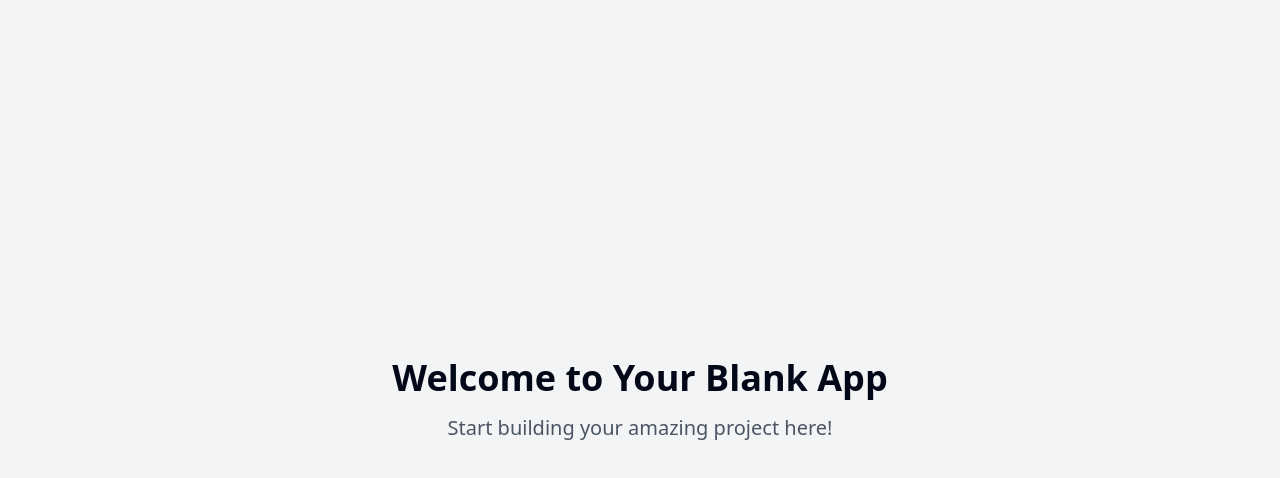
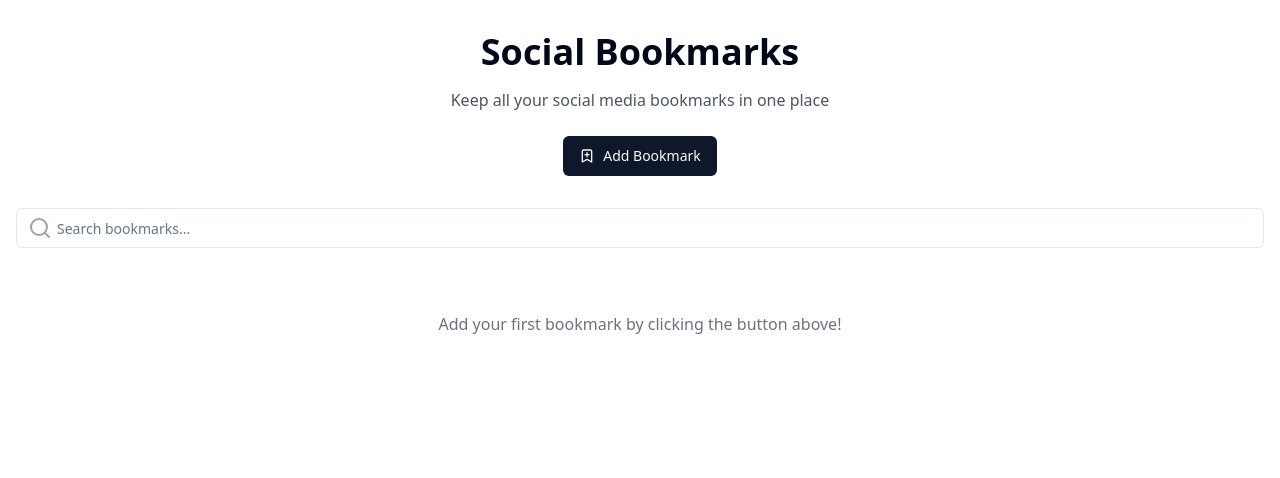
Before and after one commit to PushkarAgrawal13/social-nexus-bookmarks, a React (Vite) app: page / in a window 1280 px wide. Shown: the top 478 px of the page. Built offline with nearby package versions, Linux system fonts and the light colour scheme.

Commit message:
Add bookmark app
Implement the basic structure for a bookmark application.

```diff
--- /dev/null
+++ b/src/components/AddBookmarkDialog.tsx
@@ -0,0 +1,109 @@
+
+import { useState } from "react";
+import { Button } from "@/components/ui/button";
+import {
+  Dialog,
+  DialogContent,
+  DialogHeader,
+  DialogTitle,
+  DialogTrigger,
+} from "@/components/ui/dialog";
+import { Input } from "@/components/ui/input";
+import { Label } from "@/components/ui/label";
+import {
+  Select,
+  SelectContent,
+  SelectItem,
+  SelectTrigger,
+  SelectValue,
+} from "@/components/ui/select";
+import { Bookmark, SocialPlatform } from "@/types/bookmark";
+import { BookmarkPlus } from "lucide-react";
+
+interface AddBookmarkDialogProps {
+  onAddBookmark: (bookmark: Omit<Bookmark, 'id' | 'createdAt'>) => void;
+}
+
+export const AddBookmarkDialog = ({ onAddBookmark }: AddBookmarkDialogProps) => {
+  const [open, setOpen] = useState(false);
+  const [title, setTitle] = useState("");
+  const [url, setUrl] = useState("");
+  const [description, setDescription] = useState("");
+  const [platform, setPlatform] = useState<SocialPlatform>("twitter");
+
+  const handleSubmit = (e: React.FormEvent) => {
+    e.preventDefault();
+    onAddBookmark({
+      title,
+      url,
+      description,
+      platform,
+    });
+    setOpen(false);
+    setTitle("");
+    setUrl("");
+    setDescription("");
+    setPlatform("twitter");
+  };
+
+  return (
+    <Dialog open={open} onOpenChange={setOpen}>
+      <DialogTrigger asChild>
+        <Button className="gap-2">
+          <BookmarkPlus className="h-5 w-5" />
+          Add Bookmark
+        </Button>
+      </DialogTrigger>
+      <DialogContent>
+        <DialogHeader>
+          <DialogTitle>Add New Bookmark</DialogTitle>
+        </DialogHeader>
+        <form onSubmit={handleSubmit} className="space-y-4">
+          <div className="space-y-2">
+            <Label htmlFor="title">Title</Label>
+            <Input
+              id="title"
+              value={title}
+              onChange={(e) => setTitle(e.target.value)}
+              required
+            />
+          </div>
+          <div className="space-y-2">
+            <Label htmlFor="url">URL</Label>
+            <Input
+              id="url"
+              type="url"
+              value={url}
+              onChange={(e) => setUrl(e.target.value)}
+              required
+            />
+          </div>
+          <div className="space-y-2">
+            <Label htmlFor="description">Description (optional)</Label>
+            <Input
+              id="description"
+              value={description}
+              onChange={(e) => setDescription(e.target.value)}
+            />
+          </div>
+          <div className="space-y-2">
+            <Label htmlFor="platform">Platform</Label>
+            <Select value={platform} onValueChange={(value: SocialPlatform) => setPlatform(value)}>
+              <SelectTrigger>
+                <SelectValue />
+              </SelectTrigger>
+              <SelectContent>
+                <SelectItem value="twitter">Twitter</SelectItem>
+                <SelectItem value="facebook">Facebook</SelectItem>
+                <SelectItem value="instagram">Instagram</SelectItem>
+                <SelectItem value="linkedin">LinkedIn</SelectItem>
+                <SelectItem value="youtube">YouTube</SelectItem>
+              </SelectContent>
+            </Select>
+          </div>
+          <Button type="submit" className="w-full">Add Bookmark</Button>
+        </form>
+      </DialogContent>
+    </Dialog>
+  );
+};
--- /dev/null
+++ b/src/components/BookmarkCard.tsx
@@ -0,0 +1,36 @@
+
+import { Bookmark } from "@/types/bookmark";
+import { Twitter, Facebook, Instagram, Linkedin, Youtube } from "lucide-react";
+import { Card, CardContent, CardHeader } from "@/components/ui/card";
+
+const platformIcons = {
+  twitter: Twitter,
+  facebook: Facebook,
+  instagram: Instagram,
+  linkedin: Linkedin,
+  youtube: Youtube,
+};
+
+export const BookmarkCard = ({ bookmark }: { bookmark: Bookmark }) => {
+  const Icon = platformIcons[bookmark.platform];
+
+  return (
+    <Card className="hover:shadow-lg transition-shadow">
+      <CardHeader className="flex flex-row items-center gap-2">
+        <Icon className="h-5 w-5 text-violet-500" />
+        <h3 className="font-semibold text-lg">{bookmark.title}</h3>
+      </CardHeader>
+      <CardContent>
+        <p className="text-sm text-gray-600 mb-2">{bookmark.description}</p>
+        <a
+          href={bookmark.url}
+          target="_blank"
+          rel="noopener noreferrer"
+          className="text-violet-600 hover:text-violet-700 text-sm underline"
+        >
+          Visit Link
+        </a>
+      </CardContent>
+    </Card>
+  );
+};
--- a/src/pages/Index.tsx
+++ b/src/pages/Index.tsx
@@ -1,11 +1,61 @@
-// Update this page (the content is just a fallback if you fail to update the page)
+
+import { useState } from "react";
+import { BookmarkCard } from "@/components/BookmarkCard";
+import { AddBookmarkDialog } from "@/components/AddBookmarkDialog";
+import { Input } from "@/components/ui/input";
+import { Bookmark } from "@/types/bookmark";
+import { Search } from "lucide-react";
 
 const Index = () => {
+  const [bookmarks, setBookmarks] = useState<Bookmark[]>([]);
+  const [search, setSearch] = useState("");
+
+  const handleAddBookmark = (newBookmark: Omit<Bookmark, "id" | "createdAt">) => {
+    const bookmark: Bookmark = {
+      ...newBookmark,
+      id: crypto.randomUUID(),
+      createdAt: new Date(),
+    };
+    setBookmarks([bookmark, ...bookmarks]);
+  };
+
+  const filteredBookmarks = bookmarks.filter(
+    (bookmark) =>
+      bookmark.title.toLowerCase().includes(search.toLowerCase()) ||
+      bookmark.description?.toLowerCase().includes(search.toLowerCase())
+  );
+
   return (
-    <div className="min-h-screen flex items-center justify-center bg-gray-100">
-      <div className="text-center">
-        <h1 className="text-4xl font-bold mb-4">Welcome to Your Blank App</h1>
-        <p className="text-xl text-gray-600">Start building your amazing project here!</p>
+    <div className="container mx-auto px-4 py-8">
+      <div className="flex flex-col items-center mb-8">
+        <h1 className="text-4xl font-bold text-center mb-4">Social Bookmarks</h1>
+        <p className="text-gray-600 text-center mb-6">
+          Keep all your social media bookmarks in one place
+        </p>
+        <AddBookmarkDialog onAddBookmark={handleAddBookmark} />
+      </div>
+
+      <div className="relative mb-8">
+        <Search className="absolute left-3 top-1/2 transform -translate-y-1/2 text-gray-400" />
+        <Input
+          className="pl-10"
+          placeholder="Search bookmarks..."
+          value={search}
+          onChange={(e) => setSearch(e.target.value)}
+        />
+      </div>
+
+      <div className="grid gap-6 md:grid-cols-2 lg:grid-cols-3">
+        {filteredBookmarks.map((bookmark) => (
+          <BookmarkCard key={bookmark.id} bookmark={bookmark} />
+        ))}
+        {filteredBookmarks.length === 0 && (
+          <div className="col-span-full text-center text-gray-500 py-8">
+            {bookmarks.length === 0
+              ? "Add your first bookmark by clicking the button above!"
+              : "No bookmarks found matching your search."}
+          </div>
+        )}
       </div>
     </div>
   );
--- /dev/null
+++ b/src/types/bookmark.ts
@@ -0,0 +1,11 @@
+
+export type SocialPlatform = 'twitter' | 'facebook' | 'instagram' | 'linkedin' | 'youtube';
+
+export interface Bookmark {
+  id: string;
+  title: string;
+  url: string;
+  platform: SocialPlatform;
+  description?: string;
+  createdAt: Date;
+}
```
